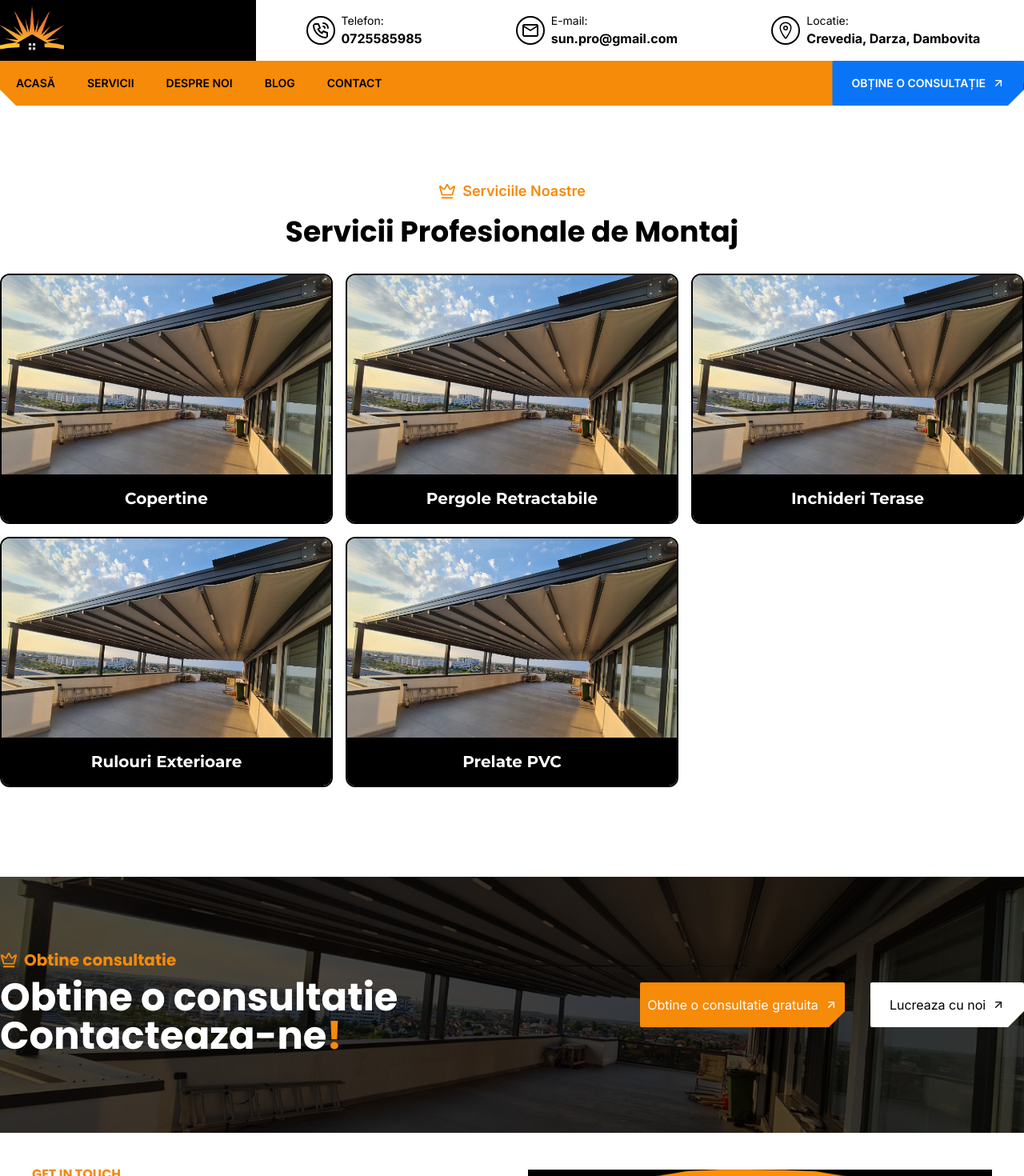
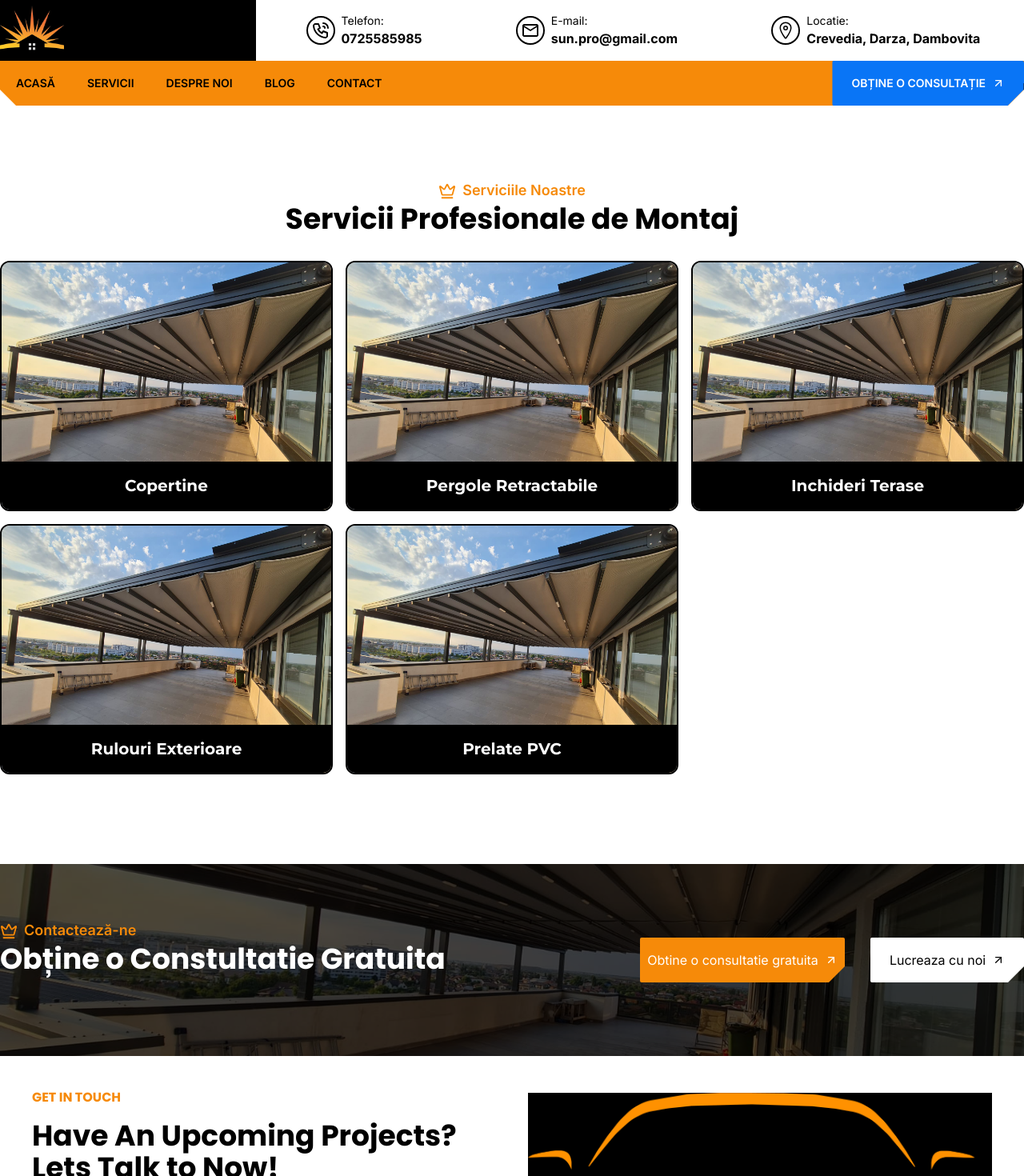
Before and after one commit to mocanuandrei1/sun-pro-2, a Next.js app: page /service in a window 1280 px wide. Shown: the top 1470 px of the page at 80% size. Built offline with nearby package versions, Linux system fonts and the light colour scheme.

Commit message:
Refactor HomeHeading component for improved readability and reusability

```diff
--- a/src/components/About.js
+++ b/src/components/About.js
@@ -1,8 +1,8 @@
 import Image from "next/image";
 import React from "react";
-import { FiArrowUpRight } from "react-icons/fi";
 import { LuCrown } from "react-icons/lu";
 import Button from "./custom ui/Button";
+import HomeHeading from "./custom ui/HomeHeading";
 
 export default function About() {
   return (
@@ -16,14 +16,13 @@ export default function About() {
           className="bg-black object-cover w-full sm:w-2/3 lg:h-full lg:w-full mx-auto"
         />
       </div>
-      <p className="flex text-lg items-center text-[#f68a09] font-semibold grid-about-2">
-        <LuCrown className="pr-2 text-3xl" />
-        Despre SunPro
-      </p>
-      <h2 className="text-3xl sm:text-4xl font-bold leading-relaxed grid-about-3 mb-8 lg:mb-0 text-center lg:text-left">
-        Protejează și Înfrumusețează-ți Spațiile Exterioare {""}
-        <span className="hidden sm:inline-block"> cu Noi</span>
-      </h2>
+      <HomeHeading
+        smallTitle="Despre SunPro"
+        smallTitleCSS="justify-center lg:justify-start"
+        bigTitle="Protejează și Înfrumusețează-ți Spațiile Exterioare"
+        bigTitleSecond="cu Noi"
+        bigTitleCSS="justify-center text-center lg:text-left"
+      />
       <p className="text-md text-custom-gray grid-about-4 my-10 lg:my-0">
         Cu experiență în montarea copertinelor, pergolelor retractabile,
         închiderilor de terase, rulourilor exterioare și prelatelor PVC, oferim
--- a/src/components/CTA.js
+++ b/src/components/CTA.js
@@ -1,11 +1,12 @@
 import Image from "next/image";
 import { FiArrowUpRight } from "react-icons/fi";
 import { LuCrown } from "react-icons/lu";
+import HomeHeading from "./custom ui/HomeHeading";
 
 export default function CTA() {
   return (
-    <section className="flex justify-center relative h-80 bg-black text-white">
-      <div className="grid lg:grid-cols-2 grid-cols-1 lg:items-center h-full lg:max-w-7xl lg:w-full lg:mx-0 mx-10">
+    <section className="relative h-60 bg-black text-white">
+      <div className="grid lg:grid-cols-2 grid-cols-1 items-center h-full max-w-screen-xl xl:mx-auto mx-10 my-28">
         <div className="absolute inset-0">
           <Image
             src="/Hero1.jpg"
@@ -15,16 +16,13 @@ export default function CTA() {
             className="opacity-30"
           />
         </div>
-        <div className="z-10 flex flex-col justify-end pb-2 lg:block">
-          <h2 className="flex justify-center lg:justify-start lg:text-xl text-lg items-center text-[#f68a09] pb-2 font-semibold">
-            <LuCrown className="pr-2 text-3xl" />
-            <span>Obtine consultatie</span>
-          </h2>
-          <h1 className="lg:text-5xl text-2xl font-bold lg:text-start text-center">
-            <span>Obtine o consultatie </span> <br />
-            <span>Contacteaza-ne</span>
-            <span className="text-[#f68a09]">!</span>
-          </h1>
+        <div className="z-10 block">
+          <HomeHeading
+            smallTitle="Contactează-ne"
+            smallTitleCSS="justify-center lg:justify-start"
+            bigTitle="Obține o Constultatie Gratuita"
+            bigTitleCSS="justify-center text-center lg:text-left mb-0"
+          />
         </div>
         <div className="flex lg:flex-row flex-col lg:space-x-8 space-y-2 lg:space-y-0 items-center lg:justify-end">
           <button className="relative lg:w-[40%] w-[80%] py-4 bg-[#f68a09] text-white hover:text-black rounded-sm clip-bottom-right overflow-hidden group">
--- a/src/components/FAQ.js
+++ b/src/components/FAQ.js
@@ -3,6 +3,7 @@ import React, { useState } from "react";
 import { LuCrown } from "react-icons/lu";
 import FAQItem from "./FAQItem"; // Assuming FAQItem is in the same directory
 import Image from "next/image";
+import HomeHeading from "./custom ui/HomeHeading";
 
 const faqs = [
   {
@@ -32,7 +33,7 @@ export default function FAQ() {
   };
 
   return (
-    <div className="w-full h-full max-w-7xl mx-auto p-6 grid grid-cols-1 lg:grid-cols-2 gap-6 relative py-20">
+    <section className="grid grid-cols-1 lg:grid-cols-2 gap-6 max-w-screen-xl xl:mx-auto mx-10 my-28">
       <div className="hidden lg:flex justify-center items-center">
         <div className="relative w-full h-full flex-shrink-0">
           <Image
@@ -44,14 +45,13 @@ export default function FAQ() {
         </div>
       </div>
       <div>
-        <p className="flex text-lg items-center justify-center md:justify-start text-[#f68a09] font-semibold grid-about-2">
-          <LuCrown className="pr-2 text-3xl" />
-          Intrebări frecvente
-        </p>
-        <h2 className="text-3xl sm:text-4xl font-bold leading-relaxed grid-about-3 mb-8 lg:mb-3 text-center lg:text-left">
-          Planificarea Proiectului și Consultanță
-        </h2>
-        <div className="flex flex-col justify-center gap-4">
+        <HomeHeading
+          smallTitle="Intrebări Frecvente"
+          smallTitleCSS="justify-center lg:justify-start"
+          bigTitle="Planificarea Proiectului și Consultanță"
+          bigTitleCSS="justify-center text-center lg:text-left"
+        />
+        <div className="flex flex-col items-stretch gap-4">
           {faqs.map((faq, index) => (
             <FAQItem
               key={index}
@@ -63,6 +63,6 @@ export default function FAQ() {
           ))}
         </div>
       </div>
-    </div>
+    </section>
   );
 }
--- a/src/components/FAQItem.js
+++ b/src/components/FAQItem.js
@@ -4,13 +4,15 @@ import { FaPlus, FaMinus } from "react-icons/fa";
 
 export default function FAQItem({ question, answer, isActive, onClick }) {
   return (
-    <div className="w-full h-auto">
+    <>
       <div
-        className="relative flex flex-row justify-between items-center pl-3 p-3 cursor-pointer rounded-lg border border-black"
+        className="relative flex flex-row justify-between items-strech cursor-pointer rounded-lg border border-black"
         onClick={onClick}
       >
-        <span className="text-black pr-8">{question}</span>
-        <div className="h-full w-12 absolute right-0 text-white flex items-center justify-center transition-colors duration-1000 rounded-r-lg bg-[#f68a09]">
+        <span className="text-black basis-5/6 sm:basis-11/12 p-3">
+          {question}
+        </span>
+        <div className="basis-1/6 sm:basis-1/12 text-white flex items-center justify-center transition-colors duration-1000 rounded-r-lg bg-[#f68a09]">
           {isActive ? <FaMinus /> : <FaPlus />}
         </div>
       </div>
@@ -21,6 +23,6 @@ export default function FAQItem({ question, answer, isActive, onClick }) {
       >
         <div className="bg-gray-100 p-4 text-sm">{answer}</div>
       </div>
-    </div>
+    </>
   );
 }
--- a/src/components/Services/Services.js
+++ b/src/components/Services/Services.js
@@ -3,17 +3,17 @@ import React from "react";
 import { LuCrown } from "react-icons/lu";
 import ServicesCards from "./ServicesCards";
 import { servicii } from "@/lib/variables";
+import HomeHeading from "../custom ui/HomeHeading";
 
 const Services = () => {
   return (
     <section className="mx-10 my-28 max-w-screen-xl xl:mx-auto">
-      <p className="flex text-lg justify-center items-center text-[#f68a09] pb-4 font-semibold">
-        <LuCrown className="pr-2 text-3xl" />
-        Serviciile Noastre
-      </p>
-      <h2 className="text-3xl sm:text-4xl font-bold leading-relaxed mb-8 text-center">
-        Servicii Profesionale de Montaj
-      </h2>
+      <HomeHeading
+        smallTitle="Serviciile Noastre"
+        smallTitleCSS="justify-center"
+        bigTitle="Servicii Profesionale de Montaj"
+        bigTitleCSS="justify-center text-center"
+      />
       <div className="grid grid-cols-1 sm:grid-cols-2 lg:grid-cols-3 gap-4">
         {servicii.map((serviciu) => (
           <ServicesCards
--- a/src/components/WhyUs/WhyUs.js
+++ b/src/components/WhyUs/WhyUs.js
@@ -5,6 +5,7 @@ import { LuCrown } from "react-icons/lu";
 import WhyUsSkills from "./WhyUsSkills";
 import WhyUsMission from "./WhyUsMission";
 import WhyUsVision from "./WhyUsVision";
+import HomeHeading from "../custom ui/HomeHeading";
 
 export default function WhyUs() {
   const [activeTab, setActiveTab] = useState("skills");
@@ -34,13 +35,12 @@ export default function WhyUs() {
           />
         </div>
         <div className="lg:p-8  my-10">
-          <p className="flex text-lg items-center justify-center md:justify-start text-[#f68a09] font-semibold grid-about-2">
-            <LuCrown className="pr-2 text-3xl" />
-            De Ce Să Alegi SunPro ?
-          </p>
-          <h2 className="text-3xl sm:text-4xl font-bold leading-relaxed grid-about-3 mb-8 lg:mb-3 text-center lg:text-left">
-            Descoperă Avantajele Soluțiilor Noastre Exterioare.
-          </h2>
+          <HomeHeading
+            smallTitle="De Ce Să Alegi SunPro ?"
+            bigTitle="Descoperă Avantajele Soluțiilor Noastre Exterioare."
+            smallTitleCSS="justify-center lg:justify-start"
+            bigTitleCSS="justify-center text-center lg:text-left"
+          />
           <p className="mb-4">
             Serviciile noastre de montaj aduc un plus de funcționalitate și stil
             spațiilor tale exterioare. Ne concentrăm pe utilizarea materialelor
--- /dev/null
+++ b/src/components/custom ui/HomeHeading.js
@@ -0,0 +1,37 @@
+import React from "react";
+import { LuCrown } from "react-icons/lu";
+
+const HomeHeading = ({
+  smallTitle,
+  smallTitleCSS,
+  bigTitle,
+  bigTitleCSS,
+  bigTitleSecond,
+}) => {
+  return (
+    <>
+      <p
+        className={
+          "flex text-lg text-[#f68a09] font-semibold grid-about-2 " +
+          smallTitleCSS
+        }
+      >
+        <LuCrown className="pr-2 text-3xl" />
+        {smallTitle}
+      </p>
+      <h2
+        className={
+          "text-3xl lg:text-4xl font-bold leading-relaxed grid-about-3 mb-8 lg:mb-0" +
+          bigTitleCSS
+        }
+      >
+        {bigTitle + " "}
+        {bigTitleSecond && (
+          <span className="hidden sm:inline-block">{bigTitleSecond}</span>
+        )}
+      </h2>
+    </>
+  );
+};
+
+export default HomeHeading;
```
